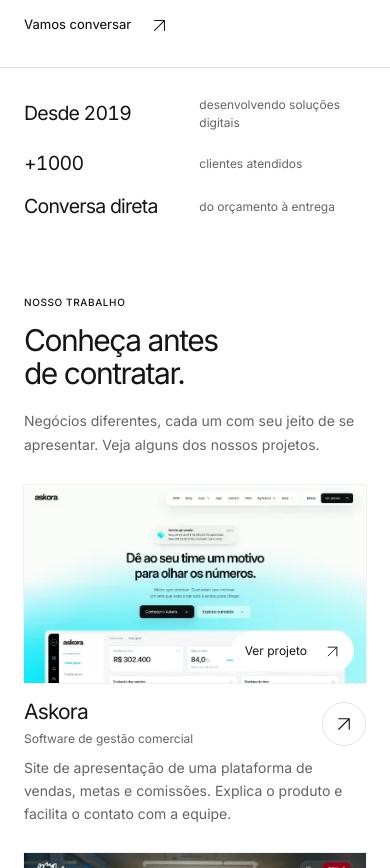
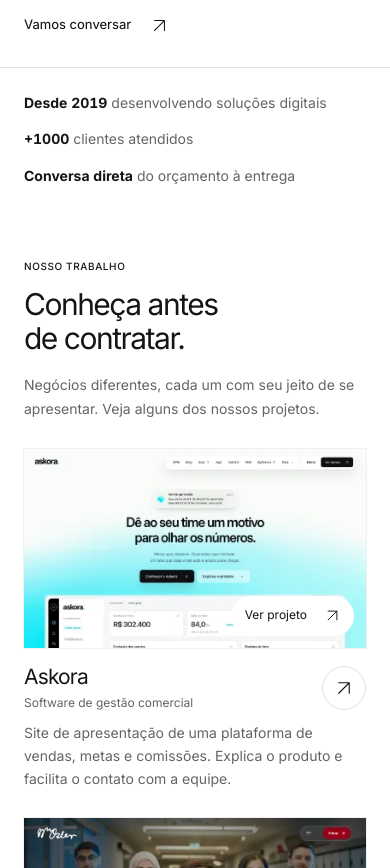
Before and after one commit to kregispiraino/kapi, a website: page index.html in a window 390 px wide. Shown: the part 953-1821 px from the top of the page. Drawn offline with Linux system fonts and the light colour scheme.

Commit message:
Make mobile trust highlights read as inline sentences

```diff
--- a/assets/css/responsive.css
+++ b/assets/css/responsive.css
@@ -275,26 +275,30 @@
   }
   .trust-strip {
     grid-template-columns: 1fr;
-    gap: 20px;
-    padding-block: 28px;
+    gap: 14px;
+    padding-block: 24px;
     border-bottom: 0;
   }
   .trust-strip > div {
-    display: grid;
-    grid-template-columns: minmax(0, min(46%, 170px)) minmax(0, 1fr);
-    align-items: center;
-    gap: 18px;
+    display: block;
     padding: 0;
     border: 0;
+    font-size: clamp(12px, 3.6vw, 14px);
+    line-height: 1.6;
   }
   .trust-strip strong {
-    font-size: clamp(18px, 5vw, 22px);
+    display: inline-grid;
+    font-size: inherit;
+    font-weight: 700;
+    line-height: inherit;
+    letter-spacing: inherit;
     white-space: nowrap;
   }
   .trust-strip > div > span {
+    display: inline;
     margin-top: 0;
-    font-size: 12px;
-    line-height: 1.5;
+    font-size: inherit;
+    line-height: inherit;
   }
   h2,
   .investment h2,
--- a/index.html
+++ b/index.html
@@ -147,7 +147,7 @@
       type="font/woff2"
       crossorigin
     />
-    <link rel="stylesheet" href="assets/build/site.css?v=15" />
+    <link rel="stylesheet" href="assets/build/site.css?v=16" />
     <script src="assets/build/site.js?v=14" defer></script>
   </head>
   <body id="inicio">
@@ -709,12 +709,16 @@
       <!-- Histórico fornecido pelo proprietário. Validar atribuição antes de publicar. Ver docs/PUBLICACAO.md. -->
       <div class="trust-strip section-pad" aria-label="Sobre a kapi.digital">
         <div>
-          <strong data-trust="year"><span class="trust-final">Desde 2019</span></strong
-          ><span>desenvolvendo soluções digitais</span>
+          <strong data-trust="year"><span class="trust-final">Desde 2019</span></strong>
+          <span>desenvolvendo soluções digitais</span>
         </div>
-        <div><strong data-trust="clients"><span class="trust-final">+1000</span></strong><span>clientes atendidos</span></div>
         <div>
-          <strong data-trust="conversation"><span class="trust-final">Conversa direta</span></strong><span>do orçamento à entrega</span>
+          <strong data-trust="clients"><span class="trust-final">+1000</span></strong>
+          <span>clientes atendidos</span>
+        </div>
+        <div>
+          <strong data-trust="conversation"><span class="trust-final">Conversa direta</span></strong>
+          <span>do orçamento à entrega</span>
         </div>
       </div>
       <section
```
Also changed, not shown: privacidade.html (+1 -1 lines), assets/build/site.css.
